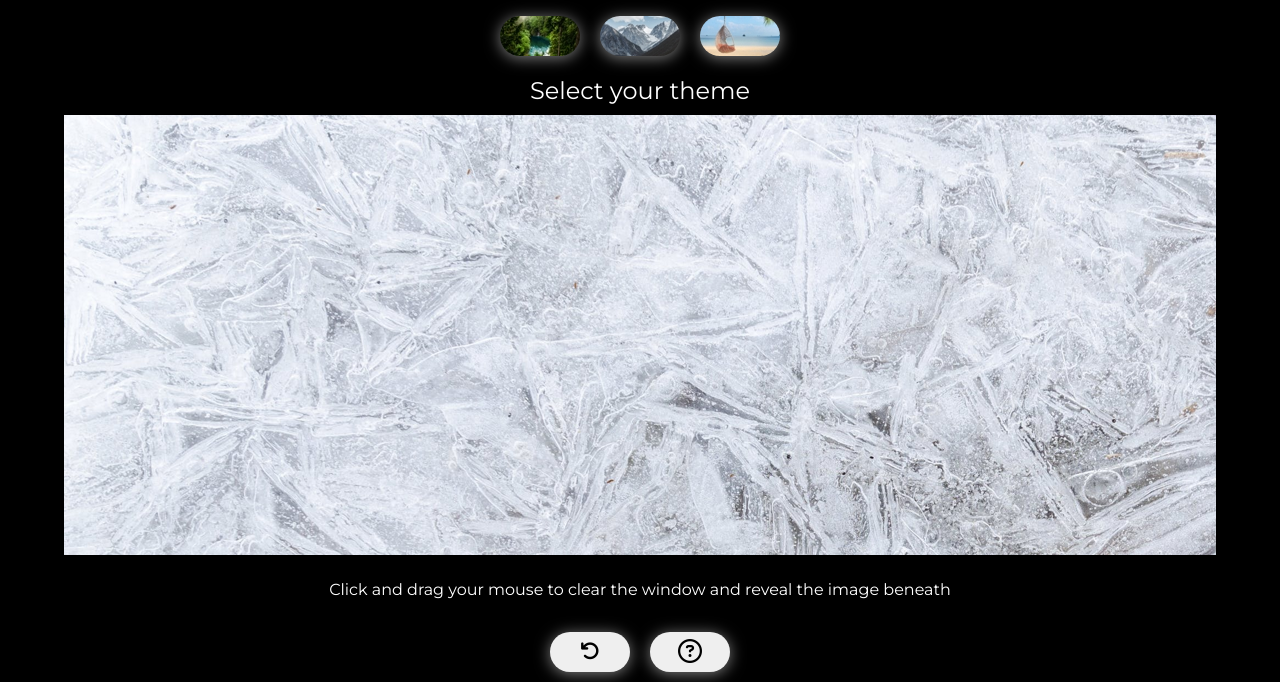
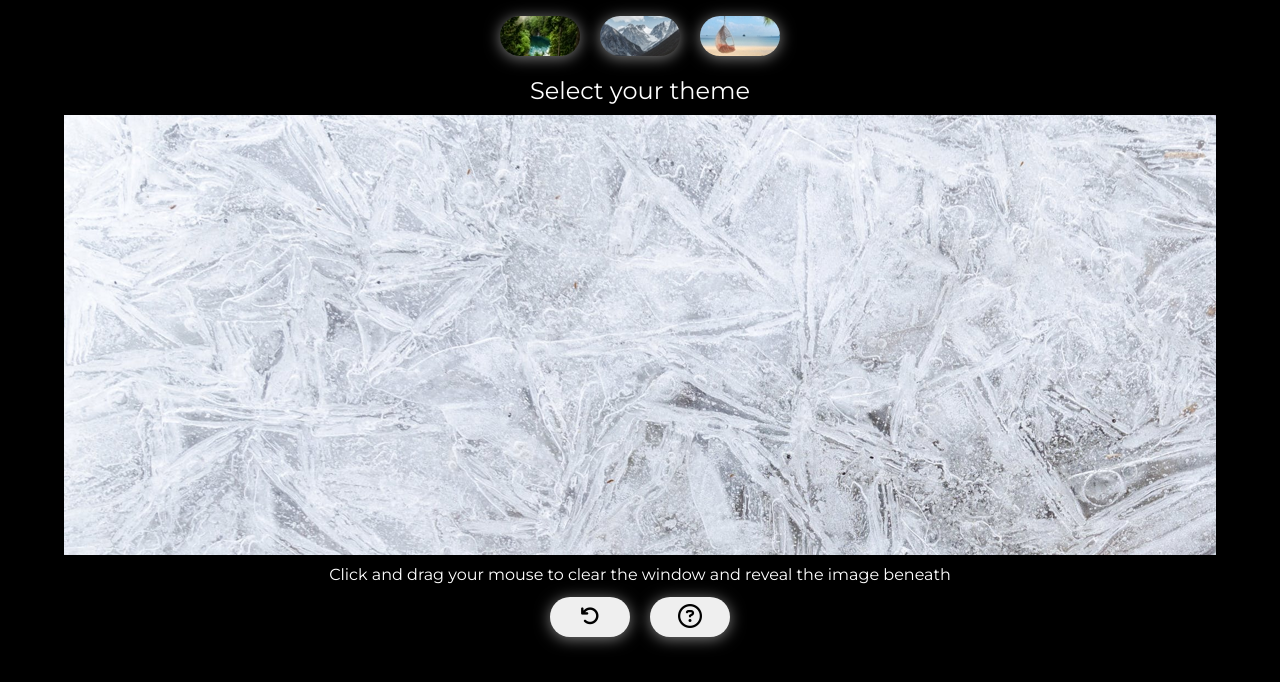
Before and after one commit to CMecrow/CM-Project-2, a plain HTML site: page index.html in a window 1280 px wide. Shown: the part 118-800 px from the top of the page. Drawn offline with Linux system fonts and the light colour scheme.

Commit message:
adjust bottom button padding

```diff
--- a/assets/css/style.css
+++ b/assets/css/style.css
@@ -170,11 +170,9 @@ hr:before {
 #game-instructions {
     margin-left: 5%;
     margin-right: 5%;
-    margin-top: 2%;
 }
 
 #reset-area {
-    padding-top: 20px;
     display: flex;
     justify-content: center;
     align-content: center;
```
